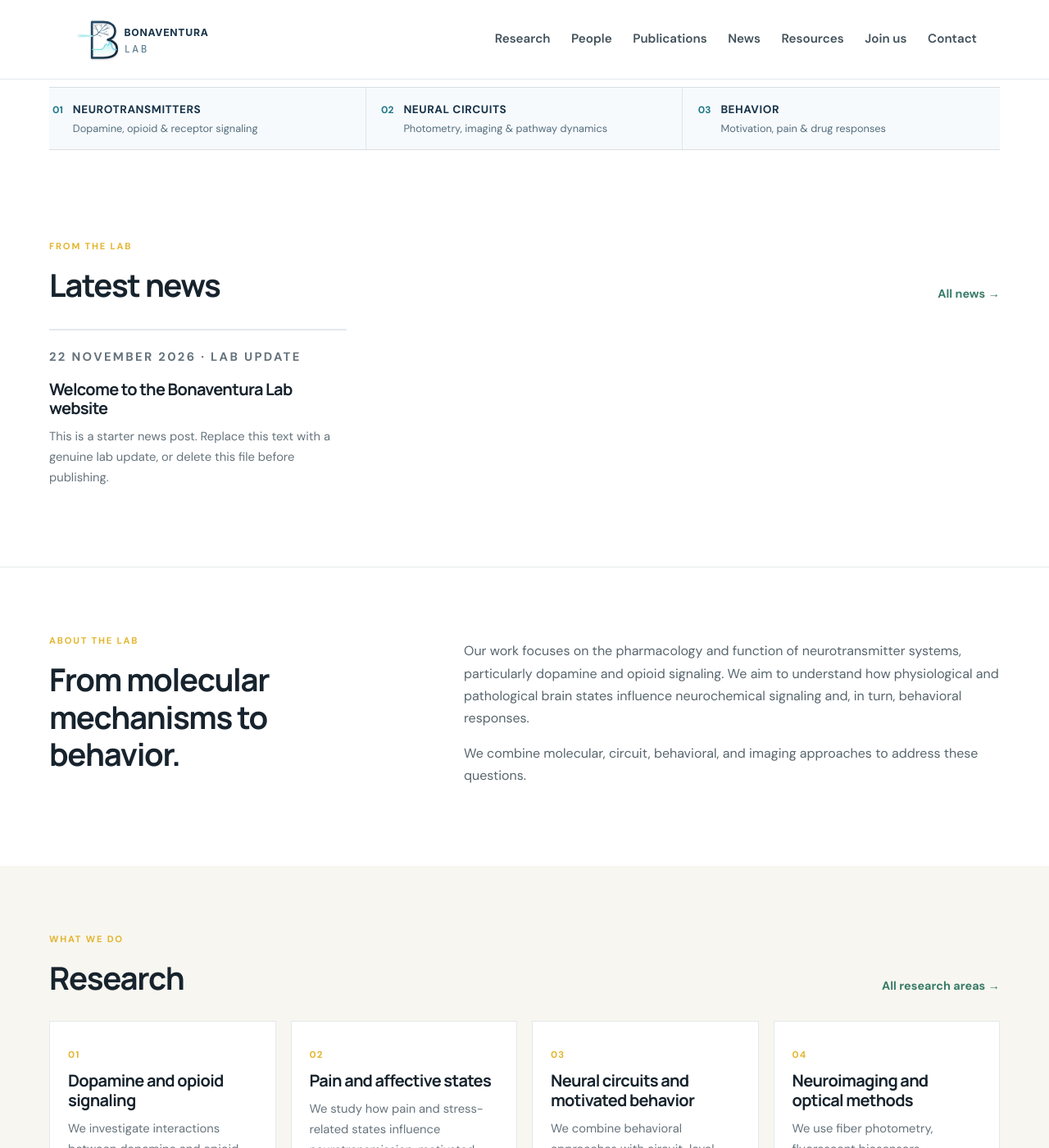
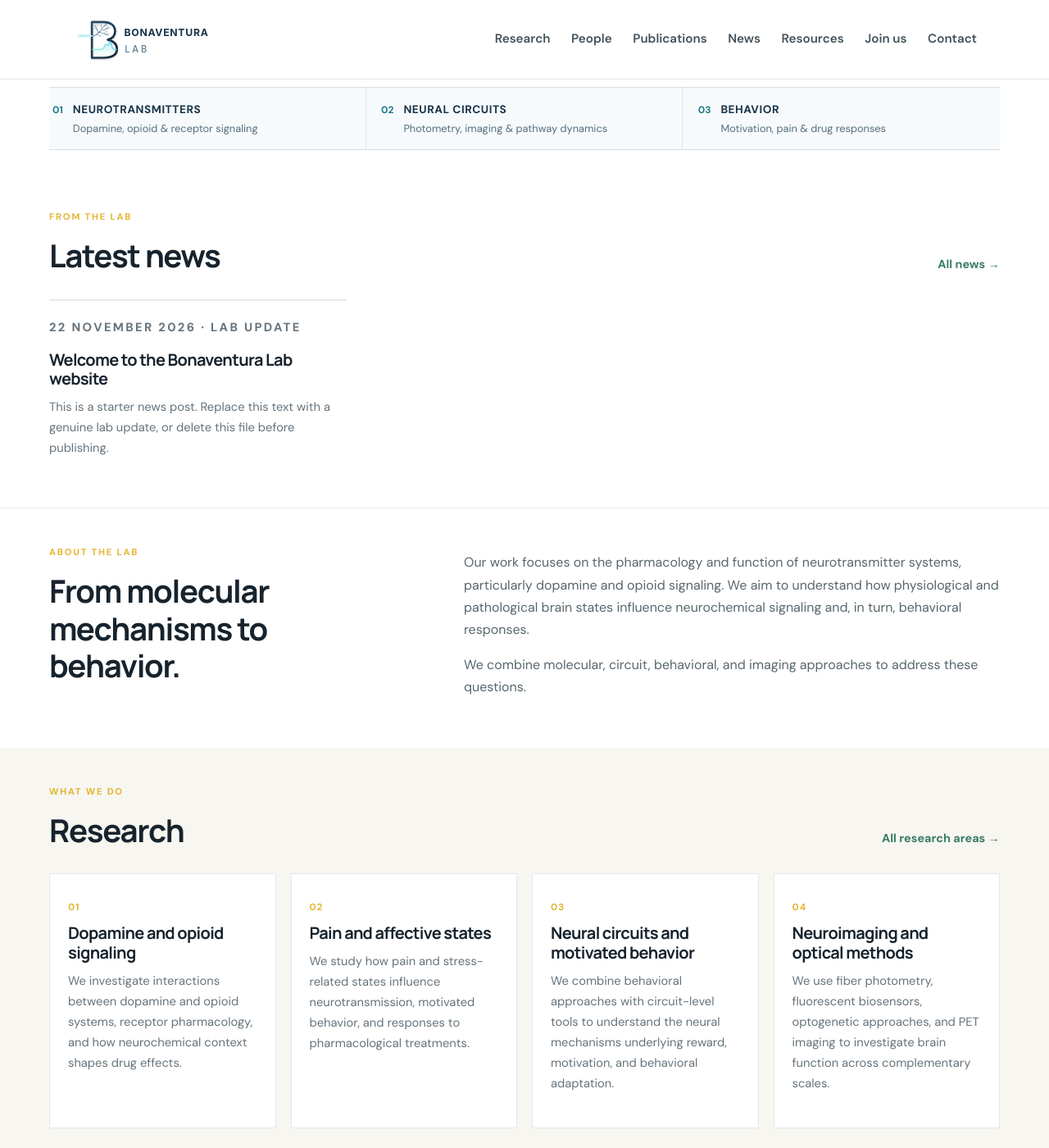
Before and after one commit to BonaventuraLab/BonaventuraLab.github.io, a Jekyll site: the page built from index.md, in a window 1280 px wide and 1400 px high, scrolled down 332 px. Shown: the whole window at 82% size. Built offline with Jekyll 4.4.1, drawn with Linux system fonts in a browser that asks for light colours.

Commit message:
Update main.css

```diff
--- a/assets/css/main.css
+++ b/assets/css/main.css
@@ -155,7 +155,7 @@ main{min-height:60vh}
 
 /* Sections */
 
-.section{padding:80px max(28px,calc((100% - var(--max))/2))}
+.section{padding:44px max(28px,calc((100% - var(--max))/2))}
 .section-intro{display:grid;grid-template-columns:.8fr 1.2fr;gap:70px;border-top:1px solid var(--line)}
 .section-heading h2{max-width:420px}
 .section-copy{max-width:690px;color:#58666e}
```
